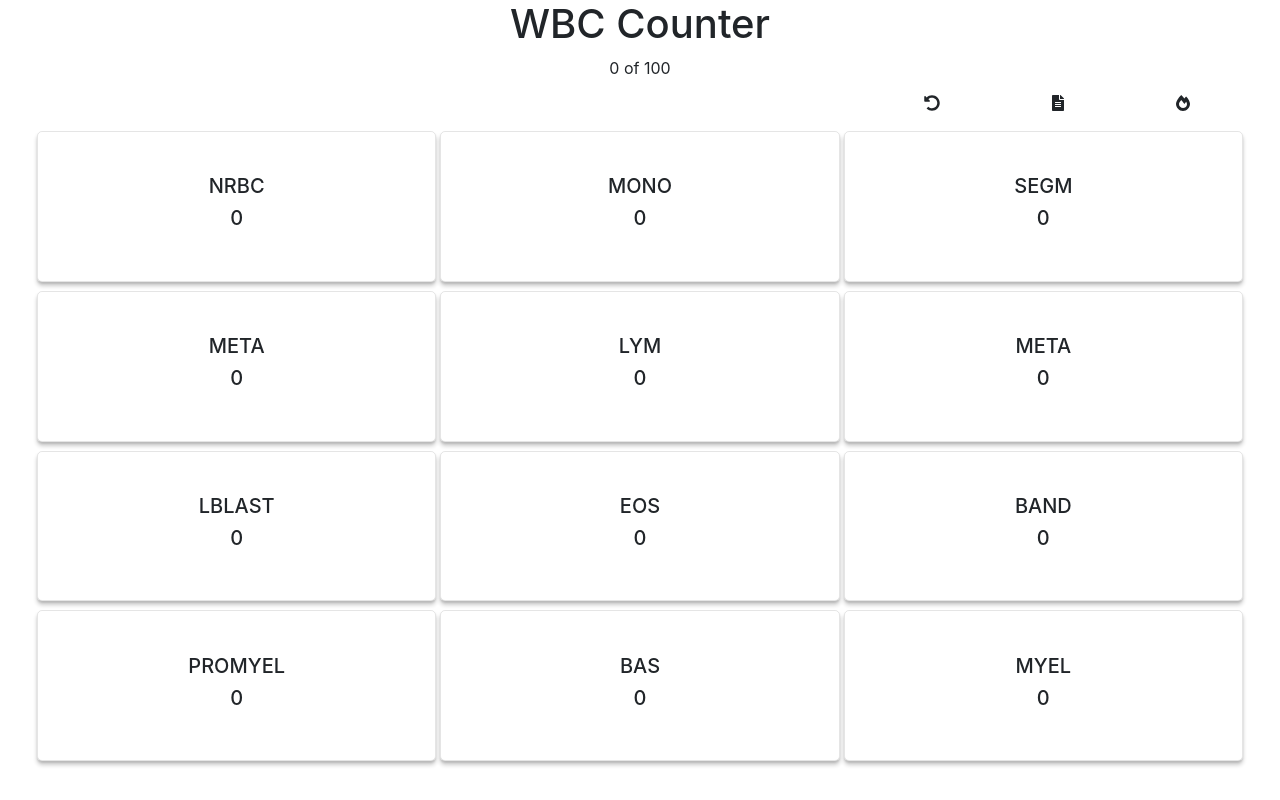
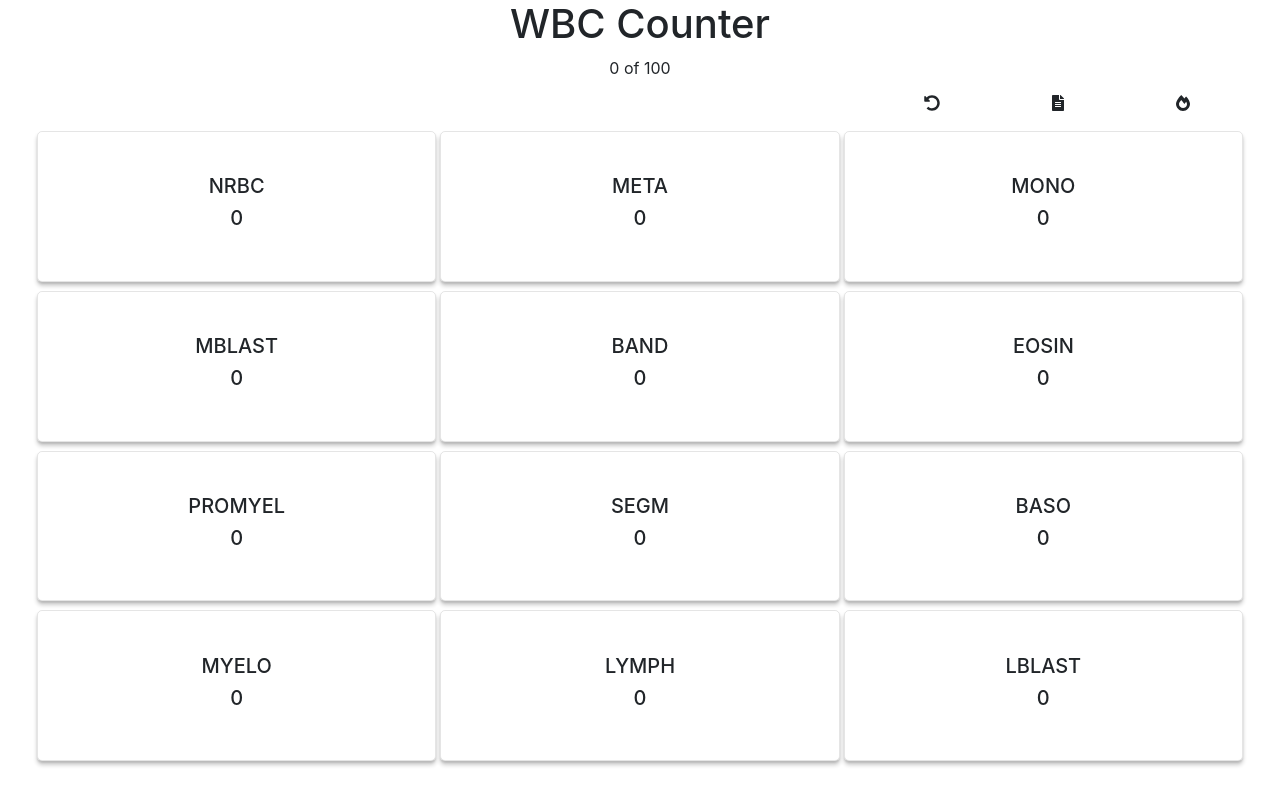
Before and after one commit to matthew-lewandowski/differential-counter, a React (Create React App) app: page / in a window 1280 px wide. Built offline with nearby package versions, Linux system fonts and the light colour scheme.

Commit message:
working back button

```diff
--- a/src/app/App.js
+++ b/src/app/App.js
@@ -25,6 +25,7 @@ function App() {
     function undo() {
         if (stepNumber >= 1){
             setStepNumber(stepNumber - 1);
+            setHistory(history.slice(0, stepNumber));
         }
     }
 
--- a/src/app/footer/footer.css
+++ b/src/app/footer/footer.css
@@ -8,6 +8,7 @@
     width: 10% ;
     margin: 0 5px -5px 0;
     background-color: transparent;
+    touch-action: manipulation;
 }
 .spacer {
     width: 70%;
--- a/src/app/table/table.js
+++ b/src/app/table/table.js
@@ -17,23 +17,23 @@ function Table(props) {
         <div className="btn-group-vertical">
             <div className="btn-group" role="group">
                 {renderSquare(0, "NRBC", 0)}
-                {renderSquare(1, "MONO", 0)}
-                {renderSquare(2, "SEGM", 0)}
+                {renderSquare(1, "META", 0)}
+                {renderSquare(2, "MONO", 0)}
             </div>
             <div className="btn-group" role="group">
-                {renderSquare(3, "META", 0)}
-                {renderSquare(4, "LYM", 0)}
-                {renderSquare(5, "META", 0)}
+                {renderSquare(3, "MBLAST", 0)}
+                {renderSquare(4, "BAND", 0)}
+                {renderSquare(5, "EOSIN", 0)}
             </div>
             <div className="btn-group" role="group">
-                {renderSquare(6, "LBLAST", 0)}
-                {renderSquare(7, "EOS", 0)}
-                {renderSquare(8, "BAND", 0)}
+                {renderSquare(6, "PROMYEL", 0)}
+                {renderSquare(7, "SEGM", 0)}
+                {renderSquare(8, "BASO", 0)}
             </div>
             <div className="btn-group" role="group">
-                {renderSquare(9, "PROMYEL", 0)}
-                {renderSquare(10, "BAS", 0)}
-                {renderSquare(11, "MYEL", 0)}
+                {renderSquare(9, "MYELO", 0)}
+                {renderSquare(10, "LYMPH", 0)}
+                {renderSquare(11, "LBLAST", 0)}
             </div>
         </div>
     )
```
